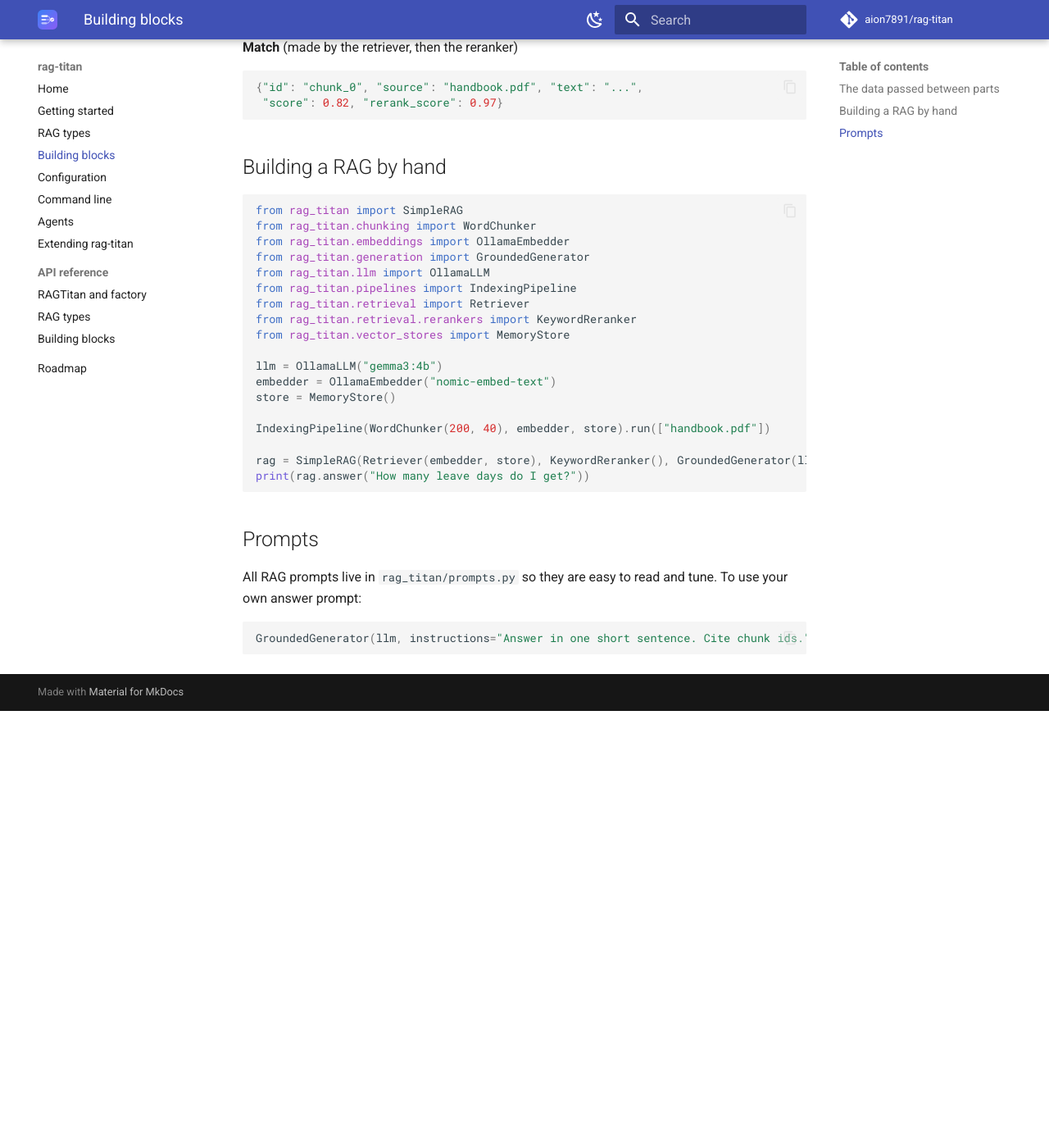
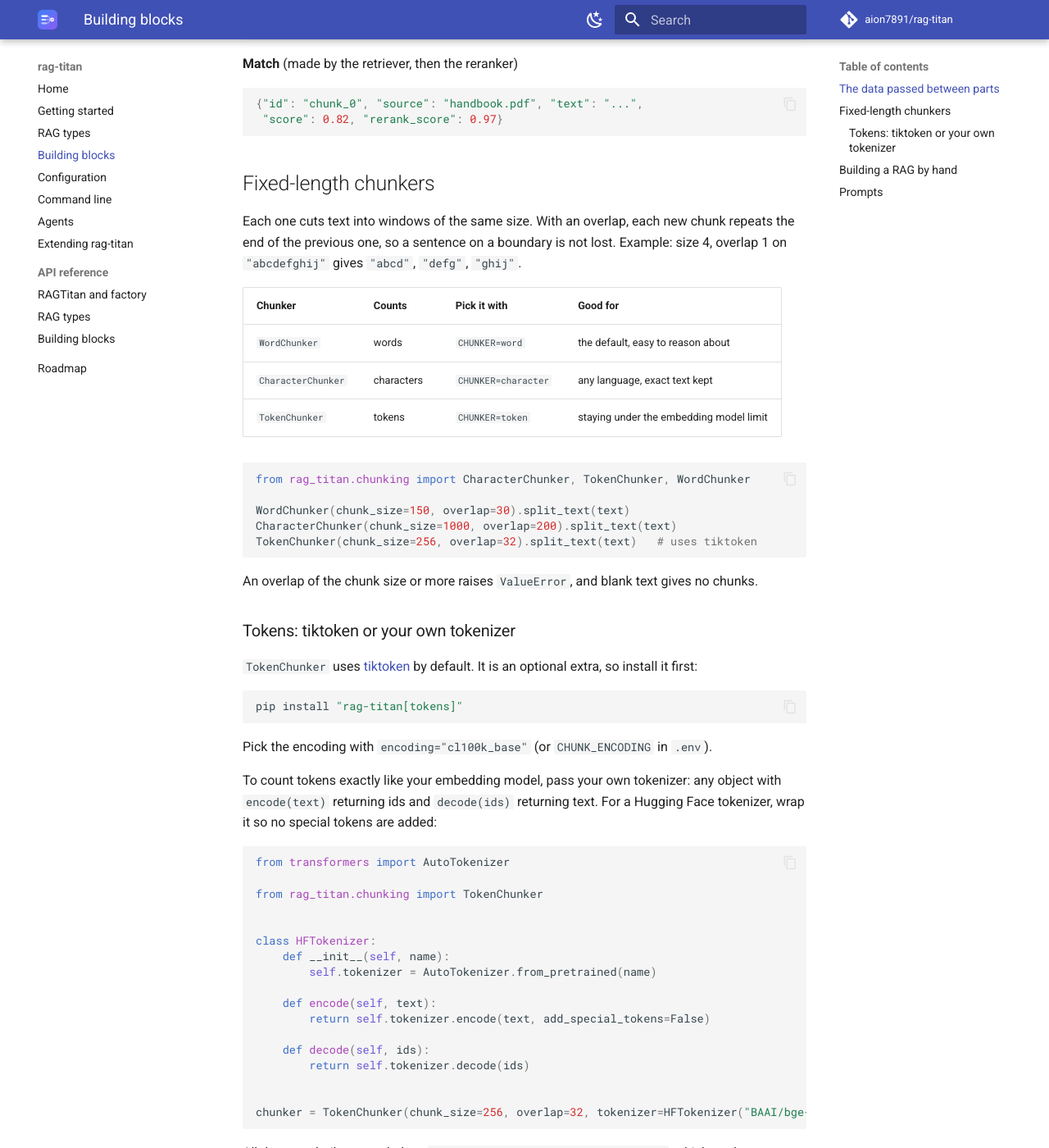
Before and after one commit to aion7891/rag-titan, an MkDocs documentation site: the page built from docs/building-blocks.md, in a window 1280 px wide and 1400 px high, scrolled down 1816 px. Shown: the whole window at 82% size. Built offline with MkDocs 1.6.1 and Material for MkDocs 9.7.7, drawn with Linux system fonts in a browser that asks for light colours; comment, search, counter and statistics services are not loaded; before the commit the page ends 2683 px from its top, so only the background shows below that; some of the changed text lies outside the part shown.

Commit message:
Document fixed-length chunkers and tokens extra

````diff
--- a/docs/building-blocks.md
+++ b/docs/building-blocks.md
@@ -12,16 +12,16 @@ Answering:  Retriever -> Reranker -> Generator  (each uses the LLM / Embedder)
 
 ![Indexing pipeline with example data](assets/images/indexing.svg)
 
-| Part      | Base class      | Ready-made classes              | Folder                |
-|-----------|-----------------|---------------------------------|-----------------------|
-| LLM       | `BaseLLM`       | `OllamaLLM`                     | `llm/`                |
-| Loader    | `BaseLoader`    | `PdfLoader`, `DocxLoader`       | `loaders/`            |
-| Chunker   | `BaseChunker`   | `WordChunker`                   | `chunking/`           |
-| Embedder  | `BaseEmbedder`  | `OllamaEmbedder`                | `embeddings/`         |
-| Store     | `BaseStore`     | `MemoryStore`                   | `vector_stores/`      |
-| Retriever | –               | `Retriever`                     | `retrieval/`          |
-| Reranker  | `BaseReranker`  | `KeywordReranker`, `NoReranker` | `retrieval/rerankers/`|
-| Generator | `BaseGenerator` | `GroundedGenerator`             | `generation/`         |
+| Part      | Base class      | Ready-made classes                                | Folder                 |
+|-----------|-----------------|---------------------------------------------------|------------------------|
+| LLM       | `BaseLLM`       | `OllamaLLM`                                       | `llm/`                 |
+| Loader    | `BaseLoader`    | `PdfLoader`, `DocxLoader`                         | `loaders/`             |
+| Chunker   | `BaseChunker`   | `WordChunker`, `CharacterChunker`, `TokenChunker` | `chunking/`            |
+| Embedder  | `BaseEmbedder`  | `OllamaEmbedder`                                  | `embeddings/`          |
+| Store     | `BaseStore`     | `MemoryStore`                                     | `vector_stores/`       |
+| Retriever | –               | `Retriever`                                       | `retrieval/`           |
+| Reranker  | `BaseReranker`  | `KeywordReranker`, `NoReranker`                   | `retrieval/rerankers/` |
+| Generator | `BaseGenerator` | `GroundedGenerator`                               | `generation/`          |
 
 ## The data passed between parts
 
@@ -45,6 +45,67 @@ Everything is a plain Python `dict`, so it is easy to print and inspect.
 {"id": "chunk_0", "source": "handbook.pdf", "text": "...",
  "score": 0.82, "rerank_score": 0.97}
 ```
+
+## Fixed-length chunkers
+
+Each one cuts text into windows of the same size. With an overlap, each new
+chunk repeats the end of the previous one, so a sentence on a boundary is not
+lost. Example: size 4, overlap 1 on `"abcdefghij"` gives `"abcd"`, `"defg"`, `"ghij"`.
+
+| Chunker            | Counts     | Pick it with         | Good for                                |
+|--------------------|------------|----------------------|-----------------------------------------|
+| `WordChunker`      | words      | `CHUNKER=word`       | the default, easy to reason about       |
+| `CharacterChunker` | characters | `CHUNKER=character`  | any language, exact text kept           |
+| `TokenChunker`     | tokens     | `CHUNKER=token`      | staying under the embedding model limit |
+
+```python
+from rag_titan.chunking import CharacterChunker, TokenChunker, WordChunker
+
+WordChunker(chunk_size=150, overlap=30).split_text(text)
+CharacterChunker(chunk_size=1000, overlap=200).split_text(text)
+TokenChunker(chunk_size=256, overlap=32).split_text(text)   # uses tiktoken
+```
+
+An overlap of the chunk size or more raises `ValueError`, and blank text gives
+no chunks.
+
+### Tokens: tiktoken or your own tokenizer
+
+`TokenChunker` uses [tiktoken](https://github.com/openai/tiktoken) by default.
+It is an optional extra, so install it first:
+
+```bash
+pip install "rag-titan[tokens]"
+```
+
+Pick the encoding with `encoding="cl100k_base"` (or `CHUNK_ENCODING` in `.env`).
+
+To count tokens exactly like your embedding model, pass your own tokenizer:
+any object with `encode(text)` returning ids and `decode(ids)` returning text.
+For a Hugging Face tokenizer, wrap it so no special tokens are added:
+
+```python
+from transformers import AutoTokenizer
+
+from rag_titan.chunking import TokenChunker
+
+
+class HFTokenizer:
+    def __init__(self, name):
+        self.tokenizer = AutoTokenizer.from_pretrained(name)
+
+    def encode(self, text):
+        return self.tokenizer.encode(text, add_special_tokens=False)
+
+    def decode(self, ids):
+        return self.tokenizer.decode(ids)
+
+
+chunker = TokenChunker(chunk_size=256, overlap=32, tokenizer=HFTokenizer("BAAI/bge-small-en-v1.5"))
+```
+
+All three are built on one helper, `fixed_windows(units, size, overlap)`,
+which works on any string or list if you want to write your own.
 
 ## Building a RAG by hand
 
````
Also changed, not shown: README.md (+3 -0 lines), docs/configuration.md (+10 -3 lines).
